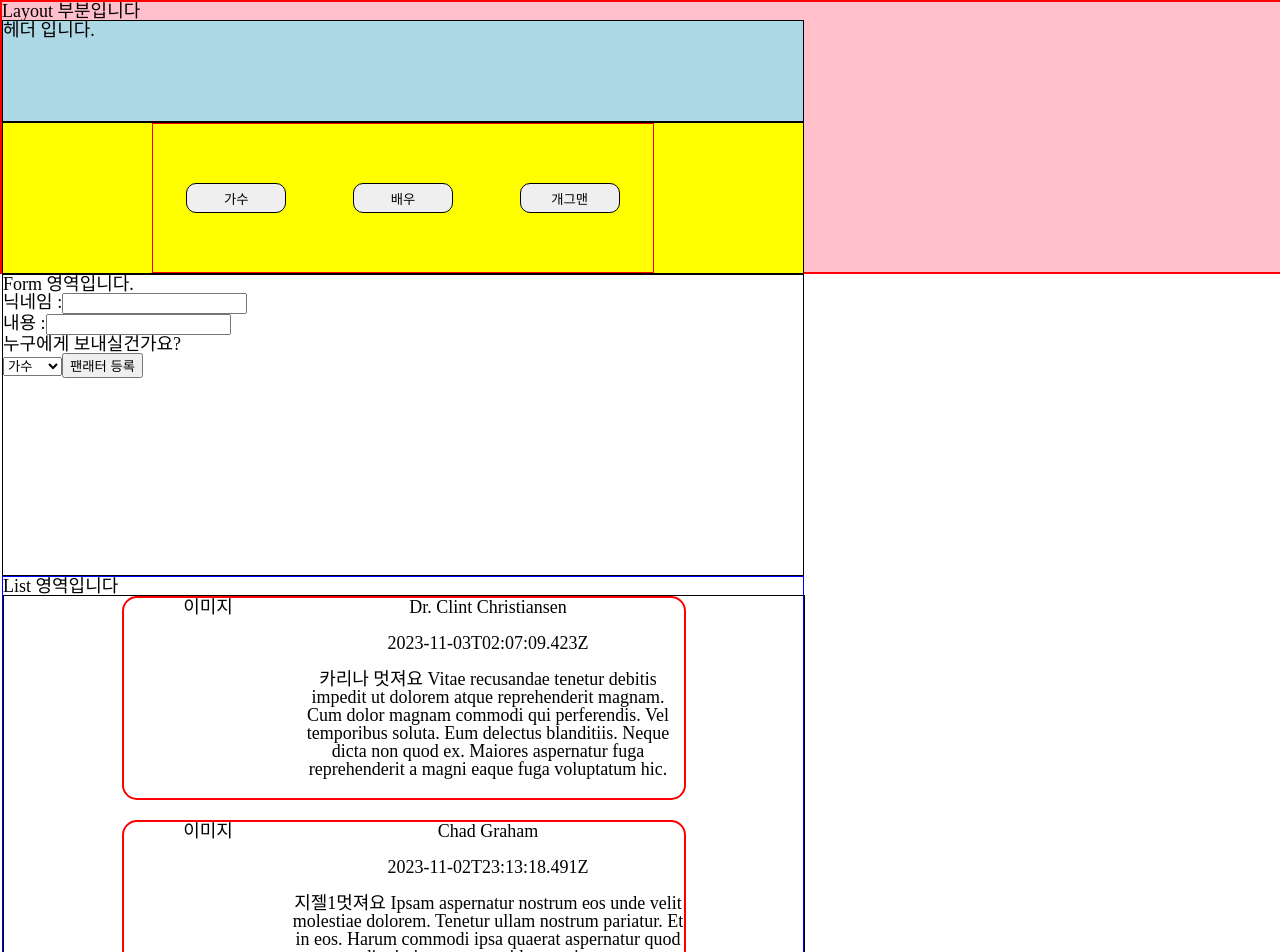
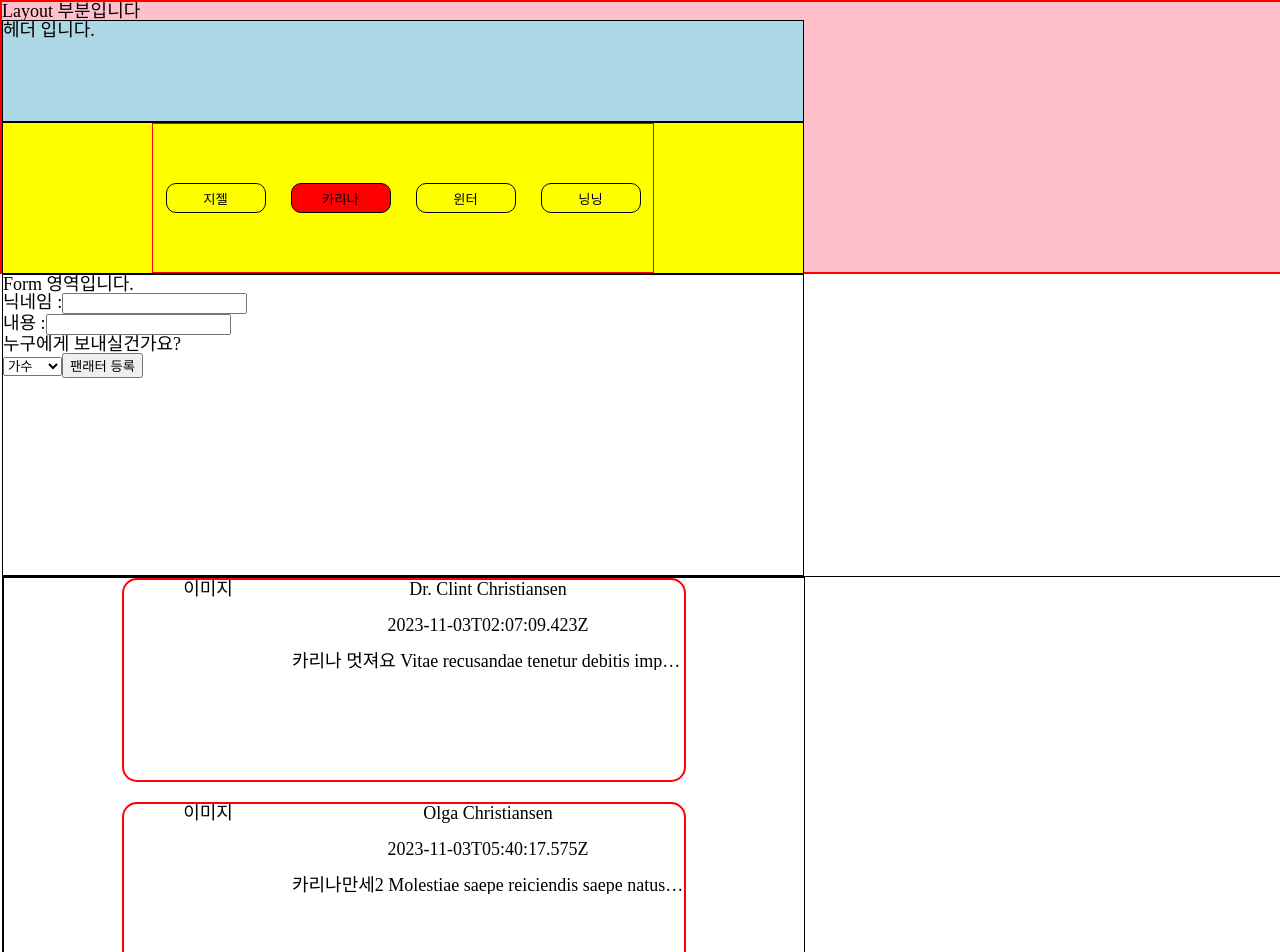
Before and after one commit to dpwl032/thunk-fanLetter-project, a React (Create React App) app: page / in a window 1280 px wide. Shown: the top 952 px of the page. Built offline with nearby package versions, Linux system fonts and the light colour scheme.

Commit message:
클릭 시 해당 데이터만 보이게 구현중

```diff
--- a/src/Pages/Detail.jsx
+++ b/src/Pages/Detail.jsx
@@ -1,7 +1,13 @@
 import React from "react";
 
-function Detail() {
-  return <div>Detail</div>;
+function Detail(props) {
+  // console.log(JSON.parse(localStorage.getItem("카리나")));
+
+  const a = JSON.parse(localStorage.getItem("카리나"));
+  const b = JSON.parse(localStorage.getItem("윈터"));
+  const c = JSON.parse(localStorage.getItem("지젤"));
+  console.log(props);
+  return <div></div>;
 }
 
 export default Detail;
--- a/src/Pages/Home.jsx
+++ b/src/Pages/Home.jsx
@@ -1,7 +1,74 @@
-import React from "react";
+import React, { useState } from "react";
+import { fakeData } from "shared/DummyData";
+import styled from "styled-components";
+import Detail from "./Detail";
+import Form from "components/Form";
+import Item from "components/Item";
 
 function Home() {
-  return <div>Home</div>;
+  const [name, setName] = useState("카리나");
+
+  const [letters, setLetters] = useState([...fakeData]);
+
+  // console.log(letters);
+
+  const filteredLetters = letters.filter((data) => {
+    return data.writedTo === name;
+  });
+
+  // console.log("test", filteredLetters);
+
+  // localStorage.setItem(name, JSON.stringify(throwData));
+
+  return (
+    <>
+      <Detail>
+        {" "}
+        <div>
+          <button
+            onClick={(e) => {
+              setName("카리나");
+            }}
+            style={{
+              backgroundColor: name === "카리나" ? "yellow" : "initial",
+            }}
+          >
+            카리나
+          </button>
+          <button
+            onClick={(e) => {
+              setName("지젤");
+            }}
+            style={{
+              backgroundColor: name === "지젤" ? "yellow" : "initial",
+            }}
+          >
+            지젤
+          </button>
+          <button
+            onClick={(e) => {
+              setName("윈터");
+            }}
+            style={{
+              backgroundColor: name === "윈터" ? "yellow" : "initial",
+            }}
+          >
+            윈터
+          </button>
+          <button
+            onClick={(e) => {
+              setName("닝닝");
+            }}
+            style={{
+              backgroundColor: name === "닝닝" ? "yellow" : "initial",
+            }}
+          >
+            닝닝
+          </button>
+        </div>
+      </Detail>
+    </>
+  );
 }
 
 export default Home;
--- a/src/components/GlobalStyle.jsx
+++ b/src/components/GlobalStyle.jsx
@@ -3,6 +3,8 @@ import { createGlobalStyle } from "styled-components";
 const GlobalStyle = createGlobalStyle`
 body{
     font-size : large;
+    display:flex;
+    flex-direction: column;
 }
 
 div{
--- a/src/components/Item.jsx
+++ b/src/components/Item.jsx
@@ -1,6 +1,7 @@
 import React from "react";
-import { fakeDate } from "shared/DummyData";
+import { fakeData } from "shared/DummyData";
 import styled from "styled-components";
+import { useRef } from "react";
 
 const StItemUl = styled.ul`
   width: 800px;
@@ -33,21 +34,28 @@ const ProfileImg = styled.div`
 const LetterItem = styled.div`
   width: 70%;
 `;
-function Item() {
+
+//말줄임 표시 처리방법
+const LengthLimit = styled.p`
+  overflow: hidden;
+  white-space: nowrap;
+  text-overflow: ellipsis;
+`;
+function Item(test) {
   return (
     <>
       <StItemUl>
-        {fakeDate.map((data) => {
+        {fakeData.map((data) => {
           return (
-            <StItemLi>
-              <LetterItems key={data.id}>
+            <StItemLi key={data.id}>
+              <LetterItems>
                 <ProfileImg>이미지</ProfileImg>
                 <LetterItem>
                   <p> {data.nickname}</p>
                   <br />
                   <p>{data.createdAt}</p>
                   <br />
-                  <p>{data.content}</p>
+                  <LengthLimit>{data.content}</LengthLimit>
                   <br />
                 </LetterItem>
               </LetterItems>
@@ -55,22 +63,6 @@ function Item() {
           );
         })}
       </StItemUl>
-
-      {/* <div>
-        {fakeDate.map((data) => {
-          return (
-            <div key={data.id}>
-              {data.nickname}
-              <br />
-              {data.createdAt}
-              <br />
-              {data.content}
-              <br />
-              <br />
-            </div>
-          );
-        })}
-      </div> */}
     </>
   );
 }
--- a/src/components/Layout.jsx
+++ b/src/components/Layout.jsx
@@ -21,8 +21,8 @@ function Layout() {
         <div>
           <Header />
           <Nav />
-          <Form />
-          <List />
+          {/* <Form />
+          <List /> */}
         </div>
       </StLayout>
     </>
--- a/src/components/Nav.jsx
+++ b/src/components/Nav.jsx
@@ -1,5 +1,7 @@
-import React from "react";
+import React, { useState } from "react";
 import styled from "styled-components";
+import { fakeData } from "shared/DummyData";
+import Form from "./Form";
 
 const StNav = styled.div`
   height: 150px;
@@ -16,30 +18,7 @@ const StUl = styled.ul`
   border: 1px solid red;
   display: flex;
   align-items: center;
-
-  ${(props) => props.$hoverItem}:hover {
-    border-radius: 10px;
-    color: white;
-    background-color: red;
-  }
 `;
-
-//연예인들의 직업을 배열에 담는다.
-const celebrityList = ["singer", "actor", "comedian"];
-
-//직업을 넣으면 어느 분야의 연예인인지 체크 후 직업을 리턴한다
-const celebrityJob = (job) => {
-  switch (job) {
-    case "singer":
-      return "가수";
-    case "actor":
-      return "배우";
-    case "comedian":
-      return "개그맨";
-    default:
-      return "연예인이 아닙니다";
-  }
-};
 
 const StButton = styled.button`
   border: 1px solid black;
@@ -47,22 +26,133 @@ const StButton = styled.button`
   height: 30px;
   border-radius: 10px;
   text-align: center;
+  /* ${(props) => props.$hoverItem}:hover {
+    border-radius: 10px;
+    color: white;
+    background-color: red;
+  } */
+`;
+//연예인들의 직업을 배열에 담는다.
+const celebrityList = ["지젤", "카리나", "윈터", "닝닝"];
+
+//직업을 넣으면 어느 분야의 연예인인지 체크 후 직업을 리턴한다
+const celebrityJob = (who) => {
+  switch (who) {
+    case "지젤":
+      return "지젤";
+    case "카리나":
+      return "카리나";
+    case "윈터":
+      return "윈터";
+    case "닝닝":
+      return "닝닝";
+    default:
+      return "연예인이 아닙니다";
+  }
+};
+
+/*item style*/
+
+const StItemUl = styled.ul`
+  width: 800px;
+  height: 100%;
+  display: flex;
+  flex-direction: column;
+  align-items: center;
+  border: 1px solid black;
+  gap: 20px;
+`;
+
+const StItemLi = styled.li`
+  width: 560px;
+  height: 200px;
+  text-align: center;
+  border: 2px solid red;
+  border-radius: 15px;
+`;
+
+const LetterItems = styled.div`
+  display: flex;
+  width: 100%;
+  height: 100%;
+`;
+
+const ProfileImg = styled.div`
+  width: 30%;
+`;
+
+const LetterItem = styled.div`
+  width: 70%;
+`;
+
+//말줄임 표시 처리방법
+const LengthLimit = styled.p`
+  overflow: hidden;
+  white-space: nowrap;
+  text-overflow: ellipsis;
 `;
 
 function Nav() {
+  const [name, setName] = useState("카리나");
+
+  const onclickHandler = (who) => {
+    setName(who);
+    // console.log("누구세욘?", who);
+  };
+  //console.log("나는", name);
+
+  const [letters, setLetters] = useState([...fakeData]);
+
+  const filteredLetters = letters.filter((data) => {
+    return data.writedTo === name;
+  });
+
+  console.log("test", filteredLetters);
+
   return (
     <>
       <StNav>
         <StUl>
-          {celebrityList.map((job) => {
+          {celebrityList.map((who) => {
             return (
-              <StButton key={job} $hoverItem={job}>
-                {celebrityJob(job)}
+              <StButton
+                key={who}
+                $hoverItem={who}
+                onClick={() => onclickHandler(who)}
+                style={{
+                  backgroundColor: name === who ? "red" : "initial",
+                }}
+              >
+                {celebrityJob(who)}
               </StButton>
             );
           })}
         </StUl>
       </StNav>
+      <Form />
+
+      {/* Item 컴포넌트부분 */}
+      <div style={{ border: "1px solid black" }}>
+        <StItemUl>
+          {filteredLetters.map((data) => {
+            return (
+              <StItemLi key={data.id}>
+                <LetterItems>
+                  <ProfileImg>이미지</ProfileImg>
+                  <LetterItem>
+                    <p> {data.nickname}</p>
+                    <br />
+                    <p>{data.createdAt}</p>
+                    <br />
+                    <LengthLimit>{data.content}</LengthLimit>
+                    <br />
+                  </LetterItem>
+                </LetterItems>
+              </StItemLi>
+            );
+          })}
+        </StItemUl>
+      </div>
     </>
   );
 }
--- a/src/shared/DummyData.js
+++ b/src/shared/DummyData.js
@@ -1,4 +1,4 @@
-export const fakeDate = [
+export const fakeData = [
   {
     createdAt: "2023-11-03T02:07:09.423Z",
     nickname: "Dr. Clint Christiansen",
```
